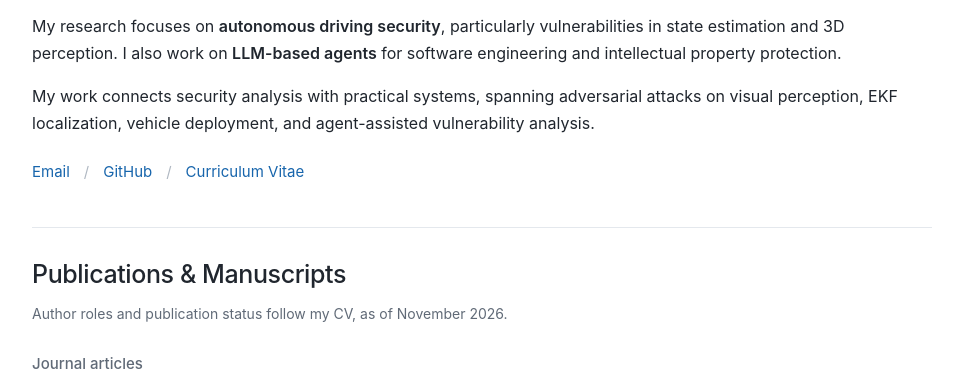
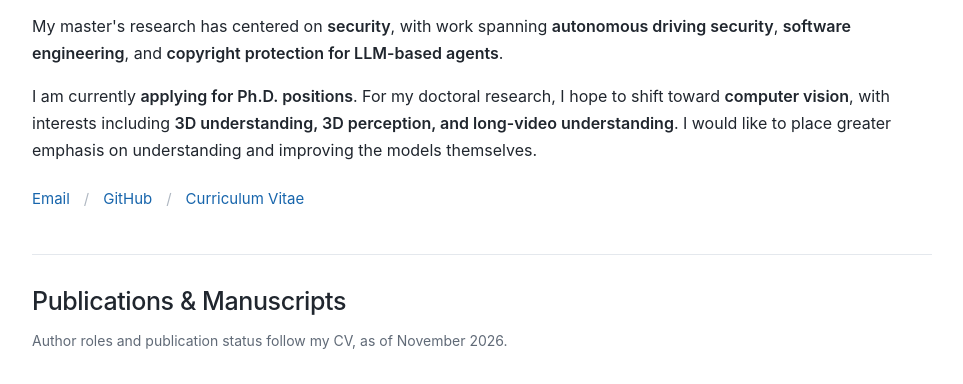
Before and after one commit to pgsun02/pgsun02.github.io, a plain HTML site: page index.html in a window 1280 px wide. Shown: the part 364-748 px from the top of the page, without its empty margins (158-1121 px from the left). Drawn offline with Linux system fonts and the light colour scheme.

Commit message:
update index.html

```diff
--- a/index.html
+++ b/index.html
@@ -3,11 +3,11 @@
 <head>
   <meta charset="utf-8">
   <meta name="viewport" content="width=device-width, initial-scale=1">
-  <meta name="description" content="Xu Zhu — Master's student at USTC. Research in autonomous driving security, 3D perception, and LLM agents.">
+  <meta name="description" content="Xu Zhu — Master's student at USTC with a background in security research. Applying for Ph.D. positions in computer vision, with interests in 3D and long-video understanding.">
   <meta name="theme-color" content="#ffffff">
   <meta property="og:type" content="website">
   <meta property="og:title" content="Xu Zhu | Academic Homepage">
-  <meta property="og:description" content="Autonomous driving security, 3D perception, and LLM agents. Master's student at USTC.">
+  <meta property="og:description" content="Xu Zhu — Master's student at USTC with a background in security research. Applying for Ph.D. positions in computer vision, with interests in 3D and long-video understanding.">
   <meta property="og:url" content="https://pgsun02.github.io/">
   <link rel="canonical" href="https://pgsun02.github.io/">
   <link rel="icon" href="assets/favicon.svg" type="image/svg+xml">
@@ -31,8 +31,8 @@
       <p class="subtitle">Master's Student · Cyber Science &amp; Technology</p>
       <div class="biography">
         <p>I am a master's student in the School of Cyber Science and Technology at the <a href="https://en.ustc.edu.cn/">University of Science and Technology of China</a> (USTC), with expected graduation in June 2027. Previously, I received my B.Eng. in Information Security from Hunan University in 2024.</p>
-        <p>My research focuses on <strong>autonomous driving security</strong>, particularly vulnerabilities in state estimation and 3D perception. I also work on <strong>LLM-based agents</strong> for software engineering and intellectual property protection.</p>
-        <p>My work connects security analysis with practical systems, spanning adversarial attacks on visual perception, EKF localization, vehicle deployment, and agent-assisted vulnerability analysis.</p>
+        <p>My master's research has centered on <strong>security</strong>, with work spanning <strong>autonomous driving security</strong>, <strong>software engineering</strong>, and <strong>copyright protection for LLM-based agents</strong>.</p>
+        <p>I am currently <strong>applying for Ph.D. positions</strong>. For my doctoral research, I hope to shift toward <strong>computer vision</strong>, with interests including <strong>3D understanding, 3D perception, and long-video understanding</strong>. I would like to place greater emphasis on understanding and improving the models themselves.</p>
       </div>
       <div class="contact-links" aria-label="Contact and CV">
         <a href="mailto:zhuxu24@mail.ustc.edu.cn">Email</a><span aria-hidden="true">/</span>
```
